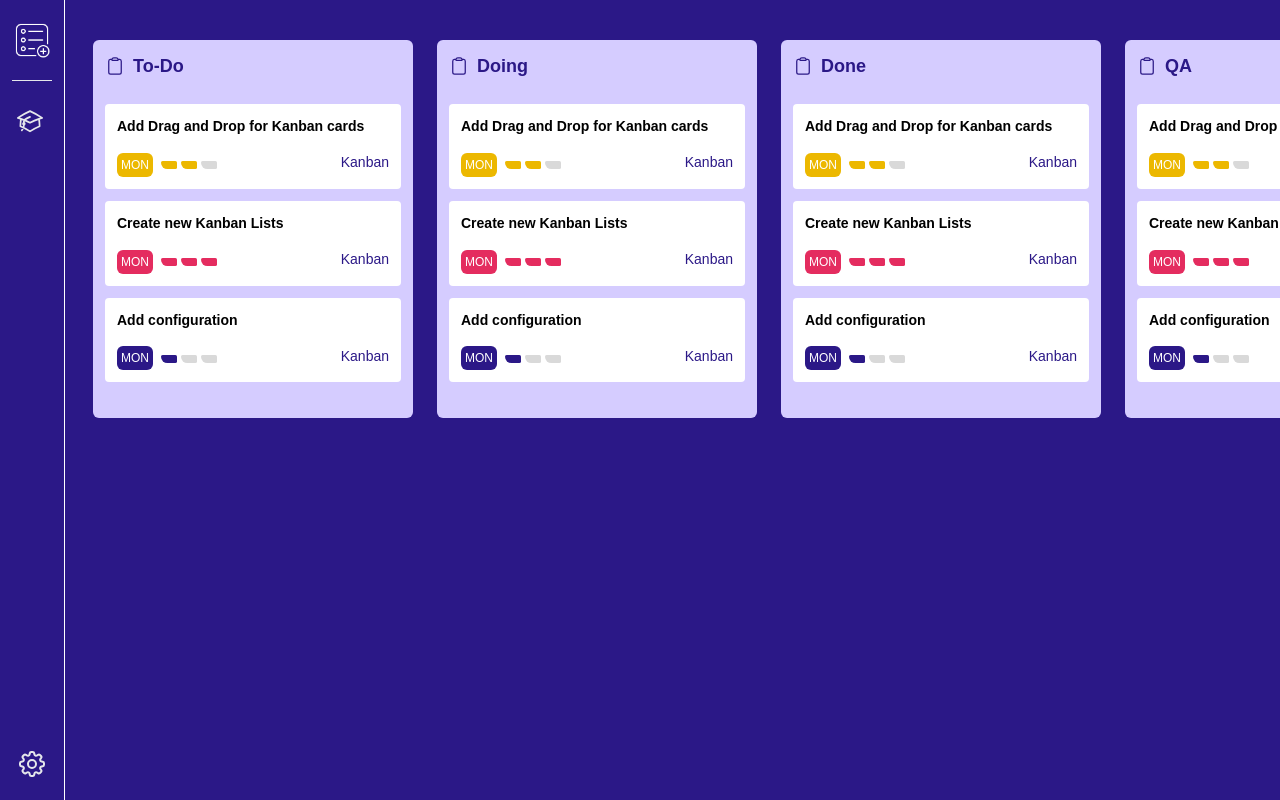
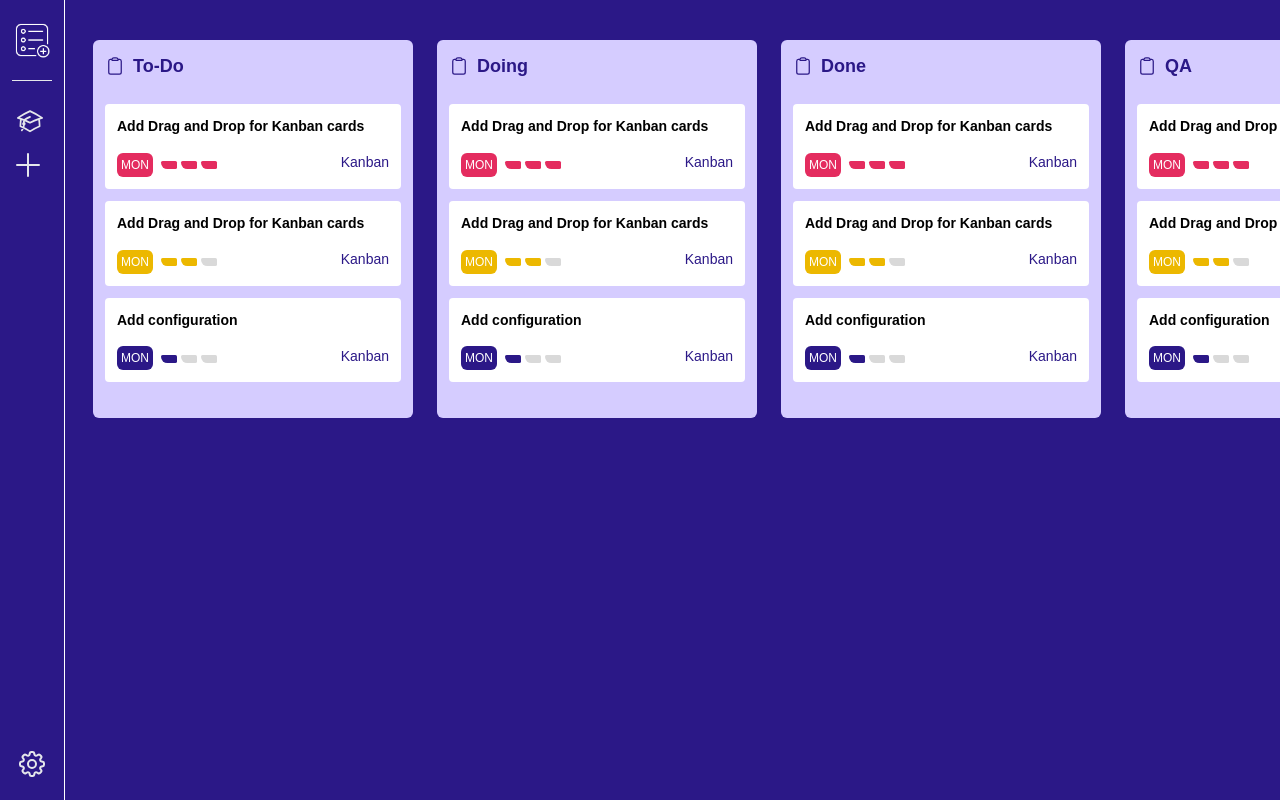
Before and after one commit to mureedhussain1/Task-Management-Reactjs-Nextjs-Tailwindcss, a Next.js app: page /dashboard in a window 1280 px wide. Built offline with nearby package versions, Linux system fonts and the light colour scheme.

Commit message:
Implemented managed state using Context

```diff
--- a/package.json
+++ b/package.json
@@ -11,7 +11,8 @@
   "dependencies": {
     "next": "15.0.2",
     "react": "19.0.0-rc-02c0e824-20241028",
-    "react-dom": "19.0.0-rc-02c0e824-20241028"
+    "react-dom": "19.0.0-rc-02c0e824-20241028",
+    "react-icons": "^5.3.0"
   },
   "devDependencies": {
     "@types/node": "^20",
--- a/src/app/layout.tsx
+++ b/src/app/layout.tsx
@@ -1,7 +1,9 @@
 import type { Metadata } from "next";
 import localFont from "next/font/local";
 import "./globals.css";
-import SideNav from "../components/sidenav";
+import SideNav from "../components/SideNav";
+import { TasksProvider } from "@/context/TaskContext";
+import { initialTasks } from "@/context/TaskReducer";
 
 const geistSans = localFont({
   src: "./fonts/GeistVF.woff",
@@ -29,12 +31,16 @@ export default function RootLayout({
       <body
         className={`${geistSans.variable} ${geistMono.variable} antialiased`}
       >
-        <aside className="absolute h-full min-h-screen w-16">
-          <SideNav />
-        </aside>
-        <div className="ml-17 min-h-screen overflow-scroll bg-blue-700">
-          {children}
-        </div>
+        <TasksProvider initialTasks={initialTasks}>
+          <div>
+            <aside className="absolute h-full min-h-screen w-16">
+              <SideNav />
+            </aside>
+            <div className="ml-17 min-h-screen overflow-y-hidden bg-blue-700">
+              {children}
+            </div>
+          </div>
+        </TasksProvider>
       </body>
     </html>
   );
--- a/src/components/sidenav.tsx
+++ b/src/components/SideNav.tsx
@@ -1,7 +1,28 @@
+"use client"; // This is a client component 👈🏽
+
 import Image from "next/image";
 import Link from "next/link";
+import { PiPlus } from "react-icons/pi";
+import * as Actions from "@/context/ActionTypes";
+import { useTasksDispatch } from "@/context/TaskContext";
 
 export default function SideNav() {
+  const dispatch = useTasksDispatch();
+  function createTask() {
+    dispatch?.({
+      type: Actions.TASK_ADDED,
+      task: {
+        title: "New Task Added",
+        dueDate: "Mon",
+        id: 0,
+        effortLevel: undefined,
+        priority: undefined,
+        status: undefined,
+        project: "Kanban",
+      },
+    });
+  }
+
   return (
     <div className="h-full w-full bg-blue-700 py-5 text-gray-200">
       <div className="flex h-full flex-col items-center justify-between">
@@ -35,6 +56,13 @@ export default function SideNav() {
               />
             </svg>
           </div>
+
+          <div
+            onClick={createTask}
+            className="cursor-pointer py-3 text-center text-gray-200 transition duration-300 ease-in-out hover:scale-105 hover:text-white"
+          >
+            <PiPlus size={32} />
+          </div>
         </div>
 
         <div>
--- a/src/components/kanban-board.tsx
+++ b/src/components/kanban-board.tsx
@@ -1,7 +1,6 @@
 import KanbanList from "./kanban-list";
 
-enum IKanbanBoardProps {}
-const KanbanBoard: React.FC<IKanbanBoardProps> = ({}) => {
+const KanbanBoard: React.FC = () => {
   return (
     <div className="flex">
       <KanbanList title="To-Do" />
--- a/src/components/kanban-list.tsx
+++ b/src/components/kanban-list.tsx
@@ -1,16 +1,18 @@
-import { EffortLevel } from "@/enums/EffortLevel";
+"use client";
 import KanbanCard from "./kanban-card";
-import { Priority } from "@/enums/Priority";
 import { FC } from "react";
+import { useTasks } from "@/context/TaskContext";
 
 interface IKanbanList {
   title: string | null;
 }
 
 const KanbanList: FC<IKanbanList> = ({ title }) => {
+  const tasks = useTasks();
+
   return (
-    <div className="mx-3 w-1/3 min-w-80 rounded-md bg-blue-100 p-3">
-      <span>
+    <div className="max-h-90vh mx-3 w-1/3 min-w-80 overflow-hidden rounded-md bg-blue-100 py-3">
+      <span className="px-3 pt-3">
         <svg
           xmlns="http://www.w3.org/2000/svg"
           fill="none"
@@ -31,8 +33,19 @@ const KanbanList: FC<IKanbanList> = ({ title }) => {
         </h1>
       </span>
 
-      <div className="py-3">
-        <KanbanCard
+      <div className="my-3 max-h-full overflow-y-auto px-3">
+        {tasks?.map((task) => (
+          <KanbanCard
+            key={task.id}
+            date={task.dueDate}
+            project={task.project}
+            taskTitle={task.title}
+            effort={task.effortLevel}
+            priority={task.priority}
+          />
+        ))}
+      </div>
+      {/* <KanbanCard
           date="MON"
           project="Kanban"
           effort={EffortLevel.MODERATE}
@@ -52,8 +65,7 @@ const KanbanList: FC<IKanbanList> = ({ title }) => {
           taskTitle={"Add configuration"}
           effort={undefined}
           priority={undefined}
-        />
-      </div>
+        /> */}
     </div>
   );
 };
--- /dev/null
+++ b/src/context/ActionTypes.ts
@@ -0,0 +1,3 @@
+export const TASK_ADDED = "taskAdded";
+export const TASK_CHANGED = "taskChanged";
+export const TASK_REMOVED = "taskRemoved";
--- /dev/null
+++ b/src/context/TaskContext.tsx
@@ -0,0 +1,41 @@
+"use client"; // This is a client component 👈🏽
+
+import { Task, TaskAction } from "@/model/task";
+import {
+  Dispatch,
+  ReactNode,
+  createContext,
+  useContext,
+  useReducer,
+} from "react";
+import tasksReducer from "./TaskReducer";
+
+const TasksContext = createContext<Task[] | null>(null);
+const TasksDispatchContext = createContext<Dispatch<TaskAction> | null>(null);
+// const TasksDispatchContext = createContext(null);
+
+export function TasksProvider({
+  children,
+  initialTasks,
+}: Readonly<{
+  children: ReactNode;
+  initialTasks: Task[];
+}>) {
+  const [tasks, dispatch] = useReducer(tasksReducer, initialTasks);
+
+  return (
+    <TasksContext.Provider value={tasks}>
+      <TasksDispatchContext.Provider value={dispatch}>
+        {children}
+      </TasksDispatchContext.Provider>
+    </TasksContext.Provider>
+  );
+}
+
+export function useTasks() {
+  return useContext(TasksContext);
+}
+
+export function useTasksDispatch() {
+  return useContext(TasksDispatchContext);
+}
--- /dev/null
+++ b/src/context/TaskReducer.ts
@@ -0,0 +1,60 @@
+import { Task, TaskAction } from "@/model/task";
+import { Status } from "../enums/Status";
+import * as actions from "./ActionTypes";
+import { Priority } from "@/enums/Priority";
+import { EffortLevel } from "@/enums/EffortLevel";
+
+let lastTaskId = 3;
+
+export default function tasksReducer(tasks: Task[], action: TaskAction) {
+  switch (action.type) {
+    case actions.TASK_ADDED: {
+      const task = { ...action.task };
+      task.id = ++lastTaskId;
+      task.status = Status.TODO;
+      return [...tasks, task];
+    }
+    case actions.TASK_CHANGED:
+      return tasks.map((t) => {
+        if (t.id === action.task.id) {
+          return action.task;
+        } else {
+          return t;
+        }
+      });
+    case actions.TASK_REMOVED:
+      return tasks.filter((t) => t.id !== action.task.id);
+    default:
+      throw Error("Unknown action: " + action.type);
+  }
+}
+
+export const initialTasks: Task[] = [
+  {
+    id: 1,
+    dueDate: "MON",
+    project: "Kanban",
+    effortLevel: EffortLevel.HARD,
+    priority: Priority.HIGH,
+    title: "Add Drag and Drop for Kanban cards",
+    status: undefined,
+  },
+  {
+    id: 2,
+    dueDate: "MON",
+    project: "Kanban",
+    effortLevel: EffortLevel.MODERATE,
+    priority: Priority.MEDIUM,
+    title: "Add Drag and Drop for Kanban cards",
+    status: undefined,
+  },
+  {
+    id: 3,
+    dueDate: "MON",
+    project: "Kanban",
+    title: "Add configuration",
+    effortLevel: undefined,
+    priority: undefined,
+    status: undefined,
+  },
+];
--- /dev/null
+++ b/src/enums/Status.ts
@@ -0,0 +1,5 @@
+export enum Status {
+  TODO,
+  DOING,
+  DONE,
+}
--- /dev/null
+++ b/src/model/task.ts
@@ -0,0 +1,18 @@
+import { EffortLevel } from "@/enums/EffortLevel";
+import { Priority } from "@/enums/Priority";
+import { Status } from "@/enums/Status";
+
+export type Task = {
+  id: number;
+  title: string;
+  dueDate: string;
+  effortLevel: EffortLevel | undefined;
+  priority: Priority | undefined;
+  status: Status | undefined;
+  project: string;
+};
+
+export type TaskAction = {
+  type: string;
+  task: Task;
+};
```
Also changed, not shown: 1 other file (tests, documents, lock files or other folders).
